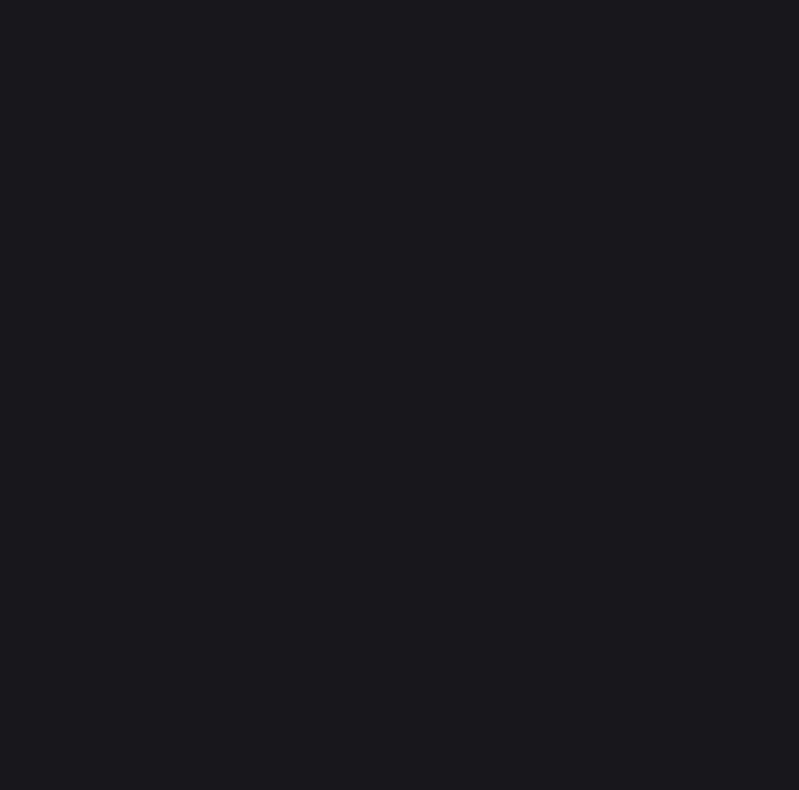
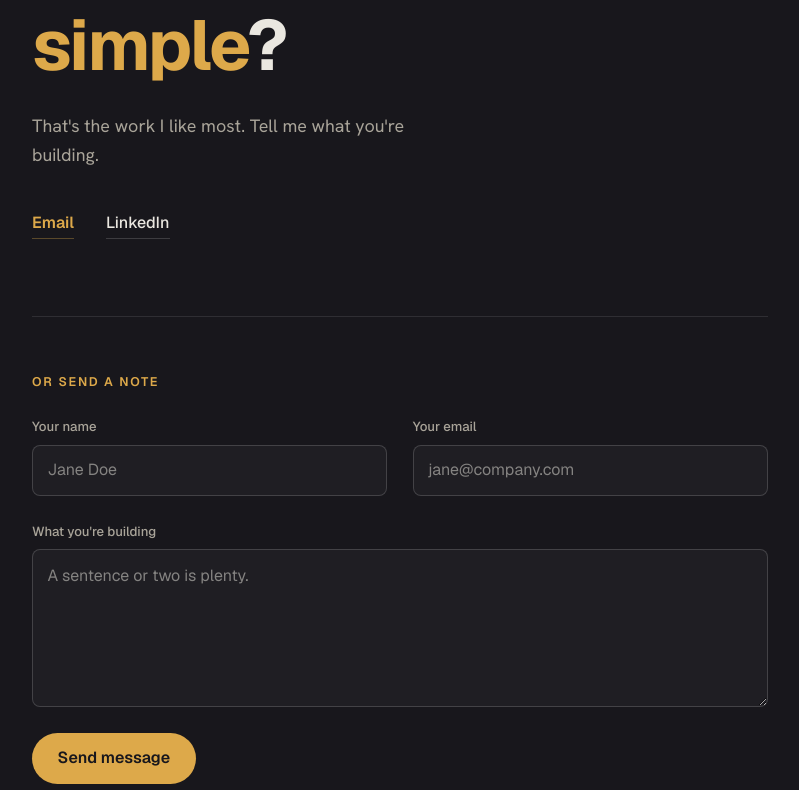
Before and after one commit to Jabaabagre/julius-portfolio, a Next.js app: page / in a window 1280 px wide. Shown: the part 9430-10220 px from the top of the page, without its empty margins (64-863 px from the left). Before the commit the page ends 9321 px from the top, so only its background shows below. Built offline with nearby package versions, Linux system fonts and the light colour scheme.

Commit message:
feat: add contact section

```diff
--- a/src/app/page.tsx
+++ b/src/app/page.tsx
@@ -6,7 +6,15 @@ import { Reveal } from "@/components/reveal";
 import { NodeMotif } from "@/components/node-motif";
 import { ProjectRow } from "@/components/project-row";
 import { HabitItem } from "@/components/habit-item";
+import { ContactForm } from "@/components/contact-form";
 import { buildMetadata } from "@/lib/metadata";
+
+export const metadata = buildMetadata({
+  title: "Julius Abaabagre — Product & UX Design",
+  description:
+    "Product & UX designer turning complicated systems — feeds, permissions, states, edge cases — into experiences people can actually understand.",
+  path: "/",
+});
 
 const HABITS = [
   { title: "Understand the system", body: "Map how it works before any UI." },
@@ -97,13 +105,6 @@ const TESTIMONIALS = [
     project: "Convo",
   },
 ];
-
-export const metadata = buildMetadata({
-  title: "Julius Abaabagre — Product & UX Design",
-  description:
-    "Product & UX designer turning complicated systems — feeds, permissions, states, edge cases — into experiences people can actually understand.",
-  path: "/",
-});
 
 export default function Home() {
   return (
@@ -468,6 +469,40 @@ export default function Home() {
             Placeholder attributions — swap in real names, roles, and organisations before this goes live.
           </p>
         </section>
+
+        <section
+          id="contact"
+          className="mx-auto max-w-[76rem] px-[clamp(1.4rem,5vw,4rem)] pt-[clamp(5rem,11vw,10rem)] pb-[clamp(4rem,8vw,7rem)]"
+        >
+          <Reveal className="max-w-[30ch]">
+            <h2 className="text-balance font-display text-[clamp(2.2rem,5vw+0.4rem,4.4rem)] leading-[1.04] font-bold tracking-[-.03em] text-fg">
+              Have a complex product that needs to feel <span className="text-gold">simple</span>?
+            </h2>
+          </Reveal>
+          <Reveal className="mt-[1.8rem] max-w-[46ch]">
+            <p className="text-[clamp(1rem,0.35vw+0.95rem,1.12rem)] leading-[1.62] text-muted">
+              That&apos;s the work I like most. Tell me what you&apos;re building.
+            </p>
+          </Reveal>
+          <Reveal className="mt-[2.6rem] flex flex-wrap gap-[.8rem_2rem]" as="div">
+            <a
+              href="mailto:jabaabagre@gmail.com"
+              className="border-b border-[rgba(221,169,74,.34)] pb-[.2rem] font-display text-base font-semibold text-gold"
+            >
+              Email
+            </a>
+            <a
+              href="https://www.linkedin.com/in/julius-abaabagre-398141299/"
+              target="_blank"
+              rel="noopener"
+              className="border-b border-line-2 pb-[.2rem] font-display text-base font-medium text-fg transition-colors hover:border-gold hover:text-gold"
+            >
+              LinkedIn
+            </a>
+          </Reveal>
+
+          <ContactForm />
+        </section>
       </main>
 
       <Footer />
--- /dev/null
+++ b/src/components/contact-form.tsx
@@ -0,0 +1,85 @@
+"use client";
+
+import { useState, type FormEvent } from "react";
+
+const EMAIL = "jabaabagre@gmail.com";
+
+export function ContactForm() {
+  const [sent, setSent] = useState(false);
+
+  function handleSubmit(e: FormEvent<HTMLFormElement>) {
+    e.preventDefault();
+    const form = e.currentTarget;
+    const data = new FormData(form);
+    const name = String(data.get("name") ?? "");
+    const email = String(data.get("email") ?? "");
+    const message = String(data.get("message") ?? "");
+
+    const subject = `Project inquiry from ${name}`;
+    const body = `${message}\n\n— ${name} (${email})`;
+    const mailto = `mailto:${EMAIL}?subject=${encodeURIComponent(subject)}&body=${encodeURIComponent(body)}`;
+
+    window.location.href = mailto;
+    setSent(true);
+  }
+
+  return (
+    <form
+      onSubmit={handleSubmit}
+      className="mt-[clamp(3rem,6vw,5rem)] grid max-w-[46rem] gap-[1.6rem] border-t border-line pt-[clamp(2.5rem,5vw,3.5rem)]"
+    >
+      <div className="font-display text-[.78rem] font-semibold tracking-[.14em] text-gold uppercase">
+        Or send a note
+      </div>
+      <div className="grid grid-cols-1 gap-[1.6rem] sm:grid-cols-2">
+        <label className="grid gap-2">
+          <span className="font-display text-[.82rem] font-medium text-muted">Your name</span>
+          <input
+            name="name"
+            type="text"
+            required
+            autoComplete="name"
+            placeholder="Jane Doe"
+            className="rounded-lg border border-line-2 bg-white/3 px-[.9rem] py-[.8rem] font-display text-base text-fg outline-none transition-colors focus:border-gold"
+          />
+        </label>
+        <label className="grid gap-2">
+          <span className="font-display text-[.82rem] font-medium text-muted">Your email</span>
+          <input
+            name="email"
+            type="email"
+            required
+            autoComplete="email"
+            placeholder="jane@company.com"
+            className="rounded-lg border border-line-2 bg-white/3 px-[.9rem] py-[.8rem] font-display text-base text-fg outline-none transition-colors focus:border-gold"
+          />
+        </label>
+      </div>
+      <label className="grid gap-2">
+        <span className="font-display text-[.82rem] font-medium text-muted">
+          What you&apos;re building
+        </span>
+        <textarea
+          name="message"
+          rows={5}
+          required
+          placeholder="A sentence or two is plenty."
+          className="resize-y rounded-lg border border-line-2 bg-white/3 px-[.9rem] py-[.8rem] font-display text-base leading-relaxed text-fg outline-none transition-colors focus:border-gold"
+        />
+      </label>
+      <div className="flex flex-wrap items-center gap-[1rem_1.6rem]">
+        <button
+          type="submit"
+          className="min-h-12 rounded-full bg-gold px-[1.6rem] py-[.85rem] font-display text-base font-semibold text-bg transition-colors hover:bg-gold-light"
+        >
+          Send message
+        </button>
+        {sent && (
+          <span className="text-[.9rem] text-muted">
+            Opening your email client…
+          </span>
+        )}
+      </div>
+    </form>
+  );
+}
```
